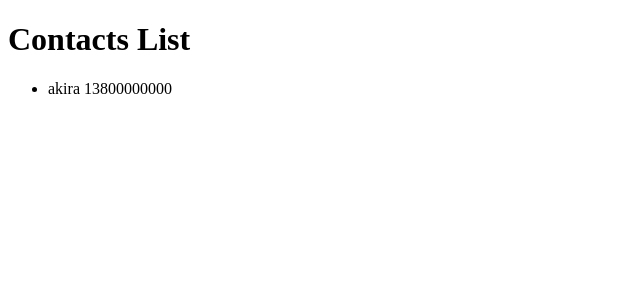
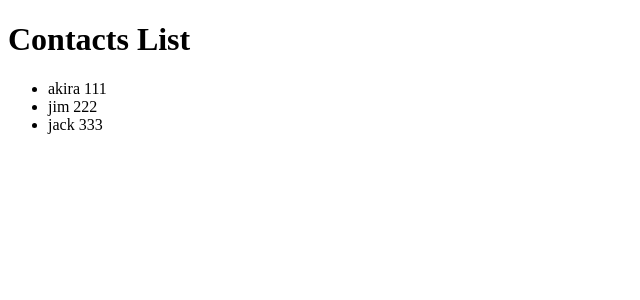
Before and after one commit to zqhong/learn-react, a React app in the folder examples/react_for_everyone/07_starting_a_real_project/: page / in a window 1280 px wide. Shown: the top 300 px of the page, without its empty margins (0-640 px from the left). Built offline with nearby package versions, Linux system fonts and the light colour scheme.

Commit message:
Iterating Over Data With JSX

```diff
--- a/examples/react_for_everyone/07_starting_a_real_project/src/App.js
+++ b/examples/react_for_everyone/07_starting_a_real_project/src/App.js
@@ -3,10 +3,23 @@
 import ContactsList from './ContactsList';
 
 
-let contacts = {
-    name: "akira",
-    phone: "13800000000"
-};
+let contacts = [
+    {
+        'id': 1,
+        'name': 'akira',
+        'phone': '111'
+    },
+    {
+        'id': 2,
+        'name': 'jim',
+        'phone': '222'
+    },
+    {
+        'id': 3,
+        'name': 'jack',
+        'phone': '333'
+    }
+];
 
 class App extends React.Component {
     render() {
--- /dev/null
+++ b/examples/react_for_everyone/07_starting_a_real_project/src/Contact.js
@@ -0,0 +1,12 @@
+import React from 'react';
+
+
+class Contact extends React.Component {
+    render() {
+        return (
+            <li>{this.props.contact.name} {this.props.contact.phone}</li>
+        )
+    }
+}
+
+export default Contact;
--- a/examples/react_for_everyone/07_starting_a_real_project/src/ContactsList.js
+++ b/examples/react_for_everyone/07_starting_a_real_project/src/ContactsList.js
@@ -1,11 +1,15 @@
 import React from 'react';
-
+import Contact from './Contact';
 
 class ContactsList extends React.Component {
     render() {
         return (
             <ul>
-                <li>{this.props.contacts.name} {this.props.contacts.phone}</li>
+                {
+                    this.props.contacts.map((contact) => {
+                        return <Contact contact={contact} key={contact.id}/>
+                    })
+                }
             </ul>
         )
     }
```
